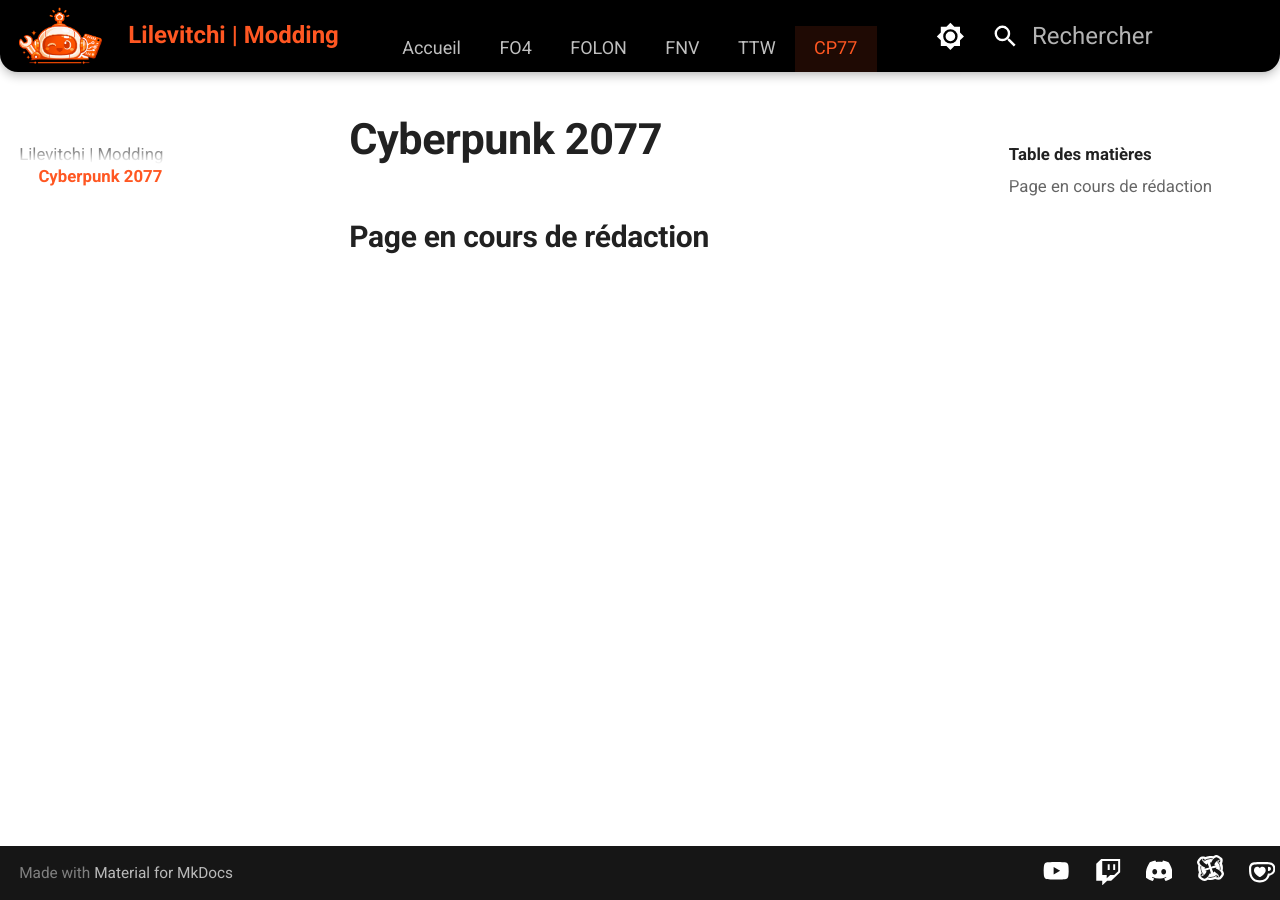
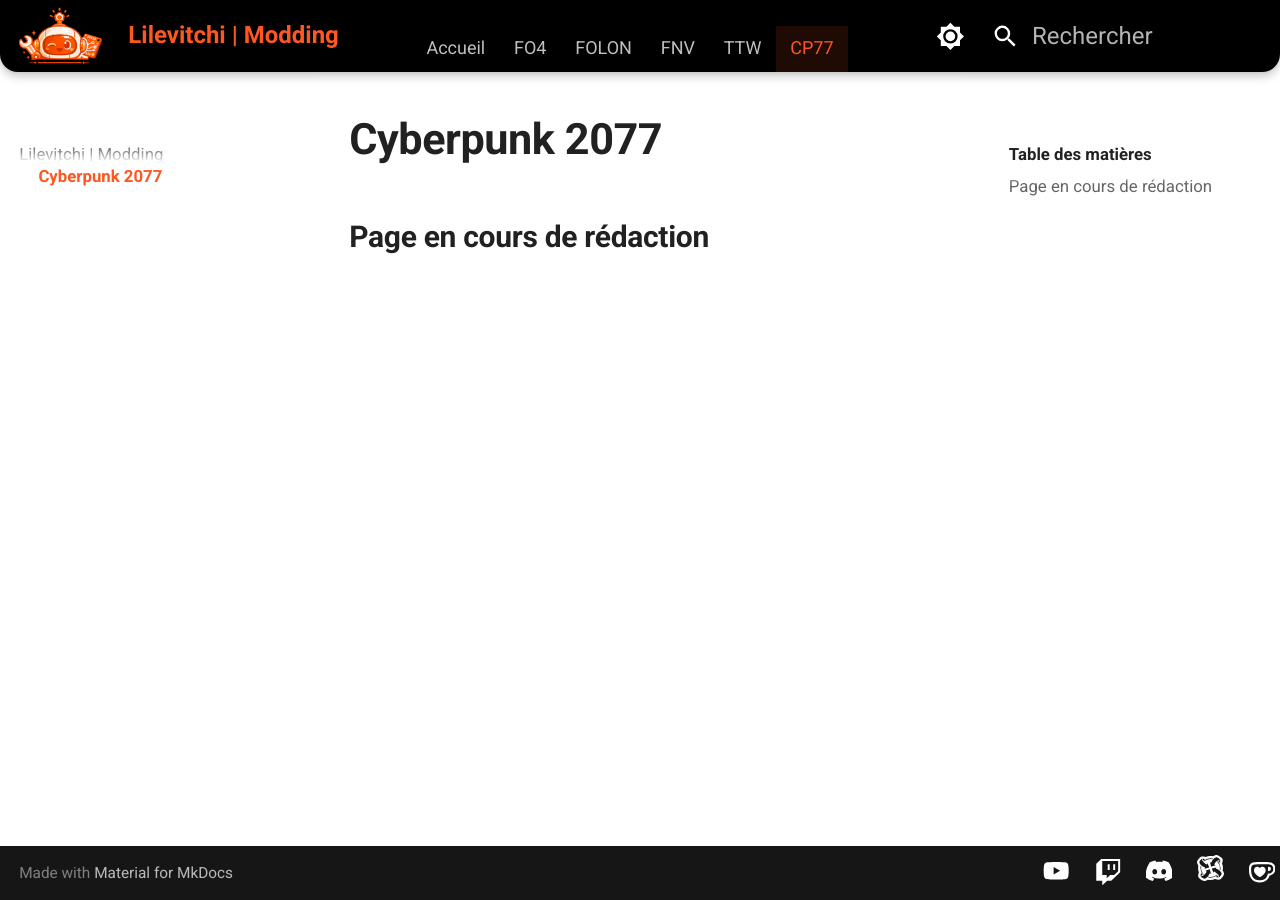
Before and after one commit to Lilevitchi/lilevitchi.github.io, an MkDocs documentation site: the page built from docs/cyberpunk/index.md, in a window 1280 px wide. Built offline with MkDocs 1.6.1 and Material for MkDocs 9.7.7, drawn with Linux system fonts in a browser that asks for light colours.

Commit message:
Update extra.css

```diff
--- a/docs/stylesheets/extra.css
+++ b/docs/stylesheets/extra.css
@@ -171,7 +171,7 @@
   min-height: var(--header-height);
   display: flex;
   align-self: flex-end;
-  padding: 0.4rem 0.8rem;
+  padding: 0.4rem 0.6rem;
   color: var(--white);
   opacity: 0.75;
   overflow: visible !important;
```
